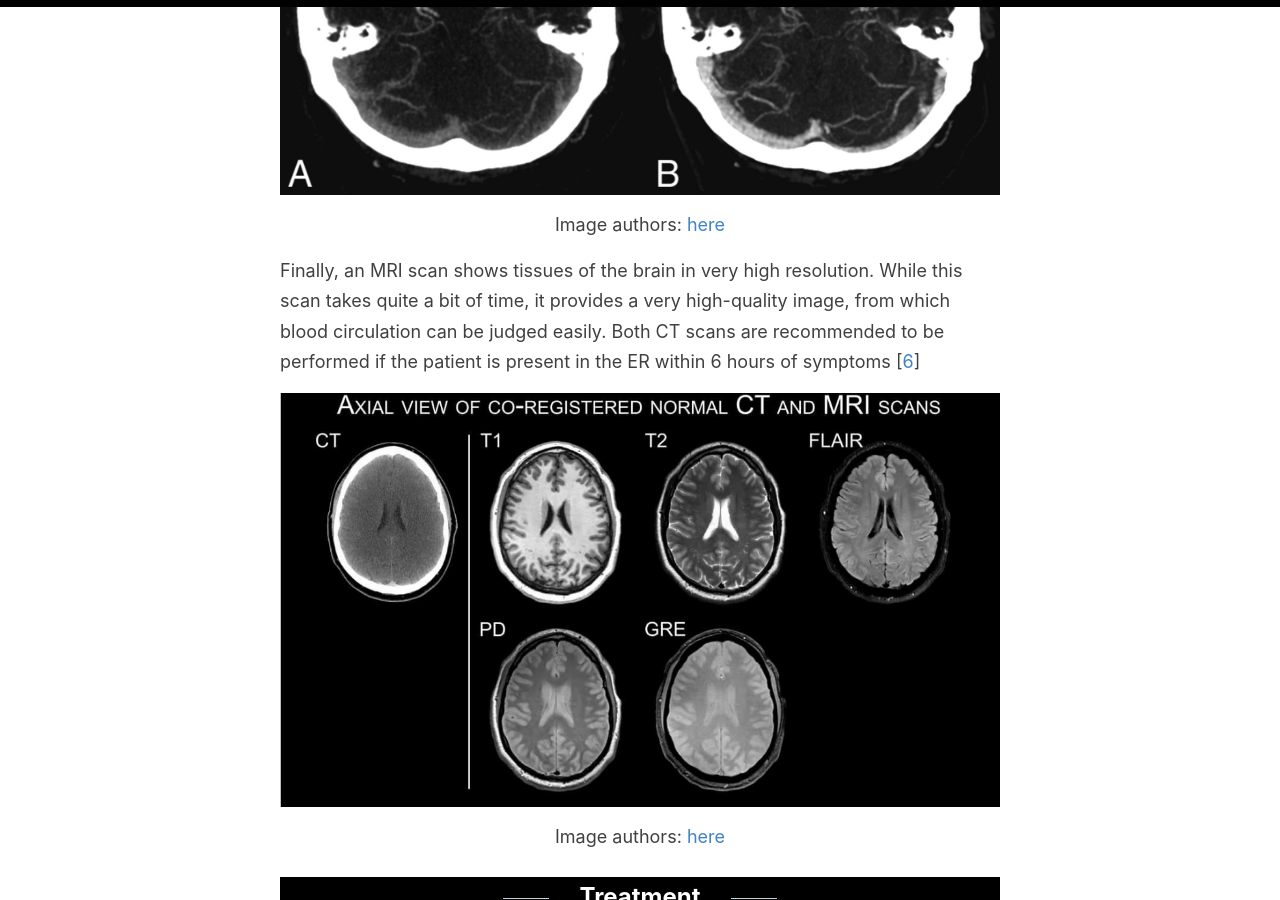
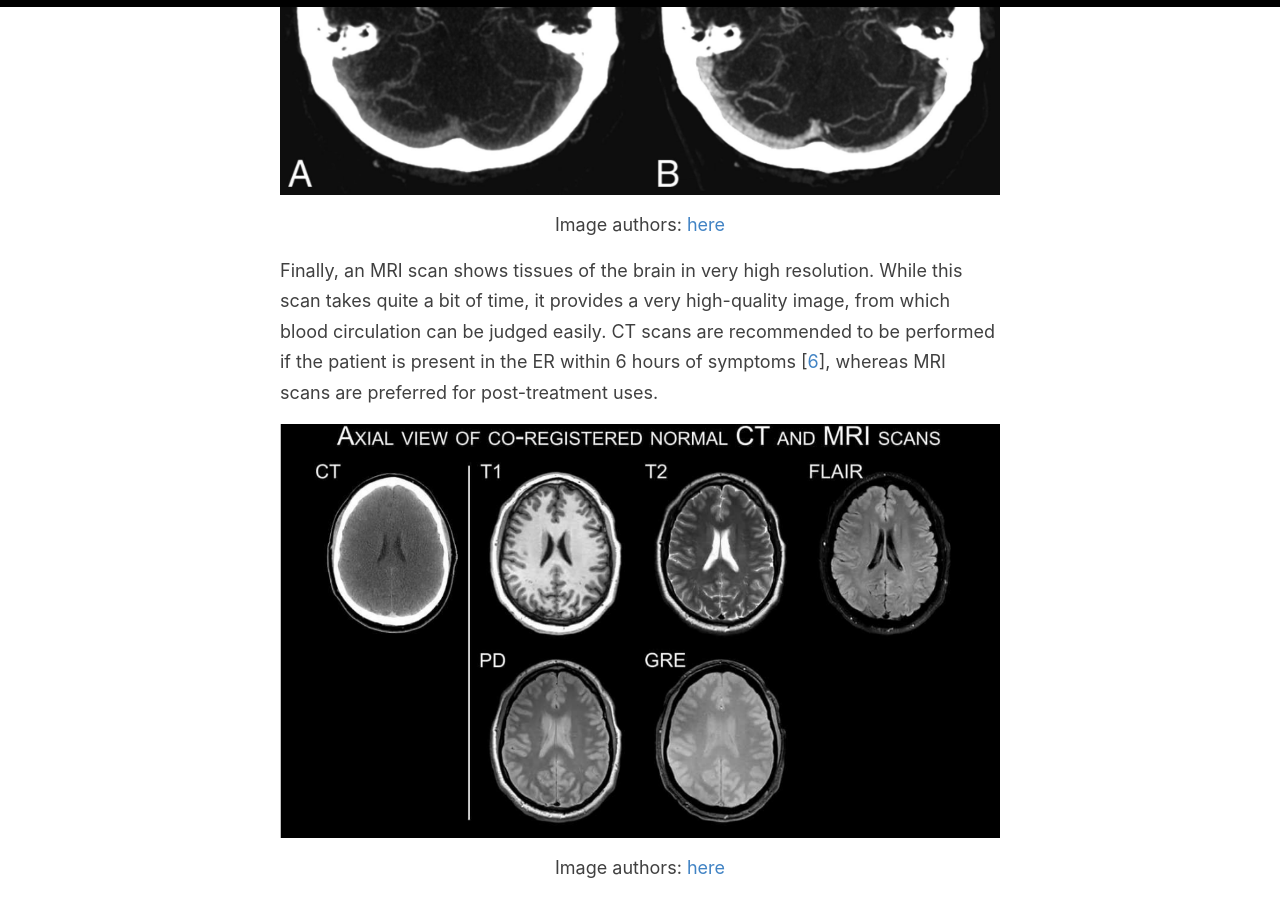
Before and after one commit to CodeSeeker99/codeseeker99.github.io, a Jekyll site: the page built from _posts/2021-02-04-how-is-a-stroke-treated.md, in a window 1280 px wide and 900 px high, scrolled down 3858 px. Built offline with Jekyll 4.4.1, drawn with Linux system fonts in a browser that asks for light colours; our own code applies the rules of GitHub Pages for plain Markdown files.

Commit message:
Update 2021-02-04-how-is-a-stroke-treated.md

```diff
--- a/_posts/2021-02-04-how-is-a-stroke-treated.md
+++ b/_posts/2021-02-04-how-is-a-stroke-treated.md
@@ -53,7 +53,7 @@ For ischemic stroke detection, a CT angiogram is created to picture the blood ve
 ![CT Angiogram of brain]({{site.baseurl}}/images/angiobrain.jpg)
 <p style="text-align:center"> Image authors: <a href="http://www.ajnr.org/content/36/10/1834">here</a> </p>
 
-Finally, an MRI scan shows tissues of the brain in very high resolution. While this scan takes quite a bit of time, it provides a very high-quality image, from which blood circulation can be judged easily. Both CT scans are recommended to be performed if the patient is present in the ER within 6 hours of symptoms [[6](https://www.ncbi.nlm.nih.gov/pmc/articles/PMC6707502/)]
+Finally, an MRI scan shows tissues of the brain in very high resolution. While this scan takes quite a bit of time, it provides a very high-quality image, from which blood circulation can be judged easily. CT scans are recommended to be performed if the patient is present in the ER within 6 hours of symptoms [[6](https://www.ncbi.nlm.nih.gov/pmc/articles/PMC6707502/)], whereas MRI scans are preferred for post-treatment uses.
 
 ![Difference between MRI and CT scans]({{site.baseurl}}/images/mri.png)
 <p style="text-align:center"> Image authors: <a href="https://healthcareplex.com/mri-vs-ct-scan/">here</a> </p>
```
